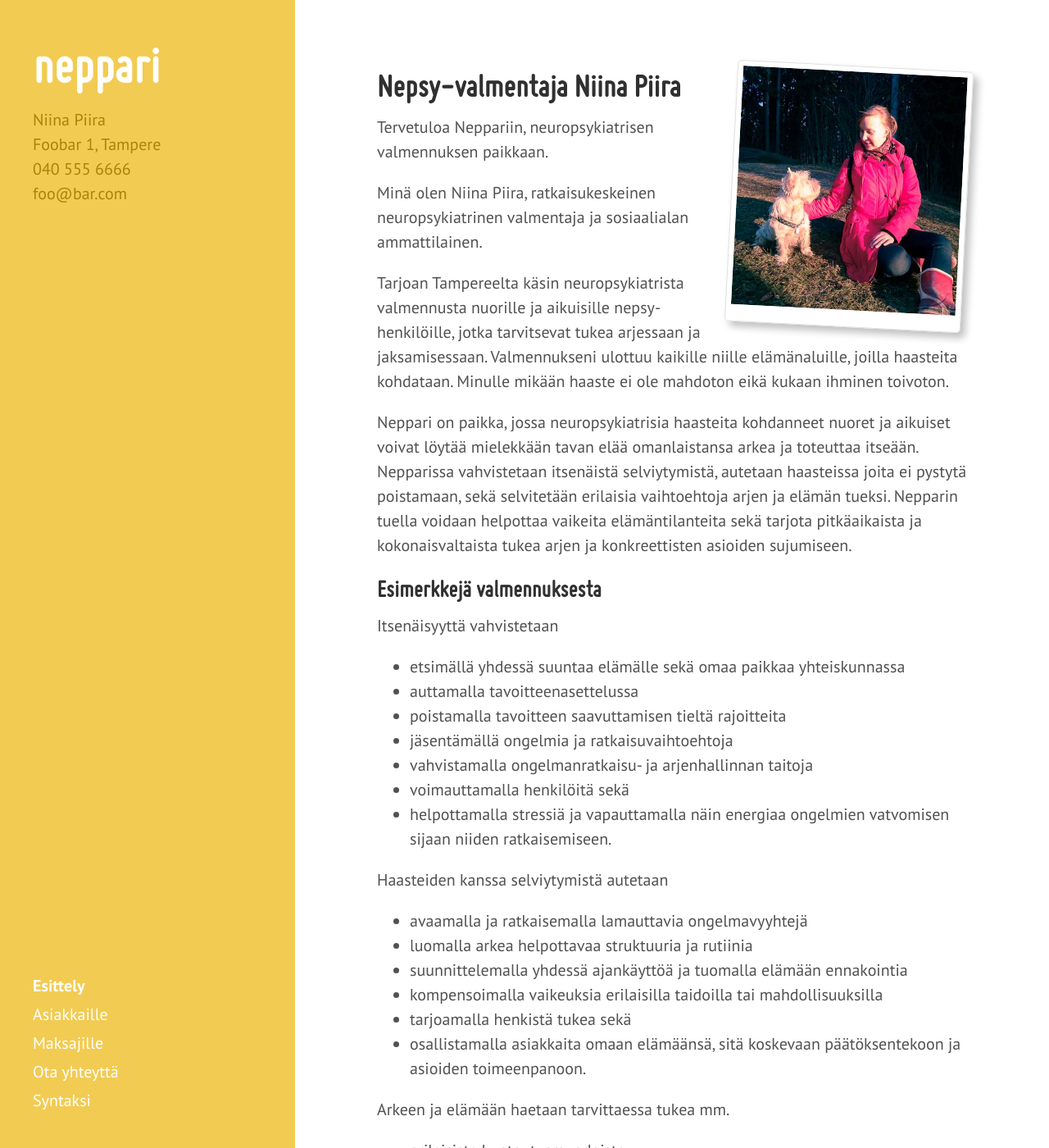
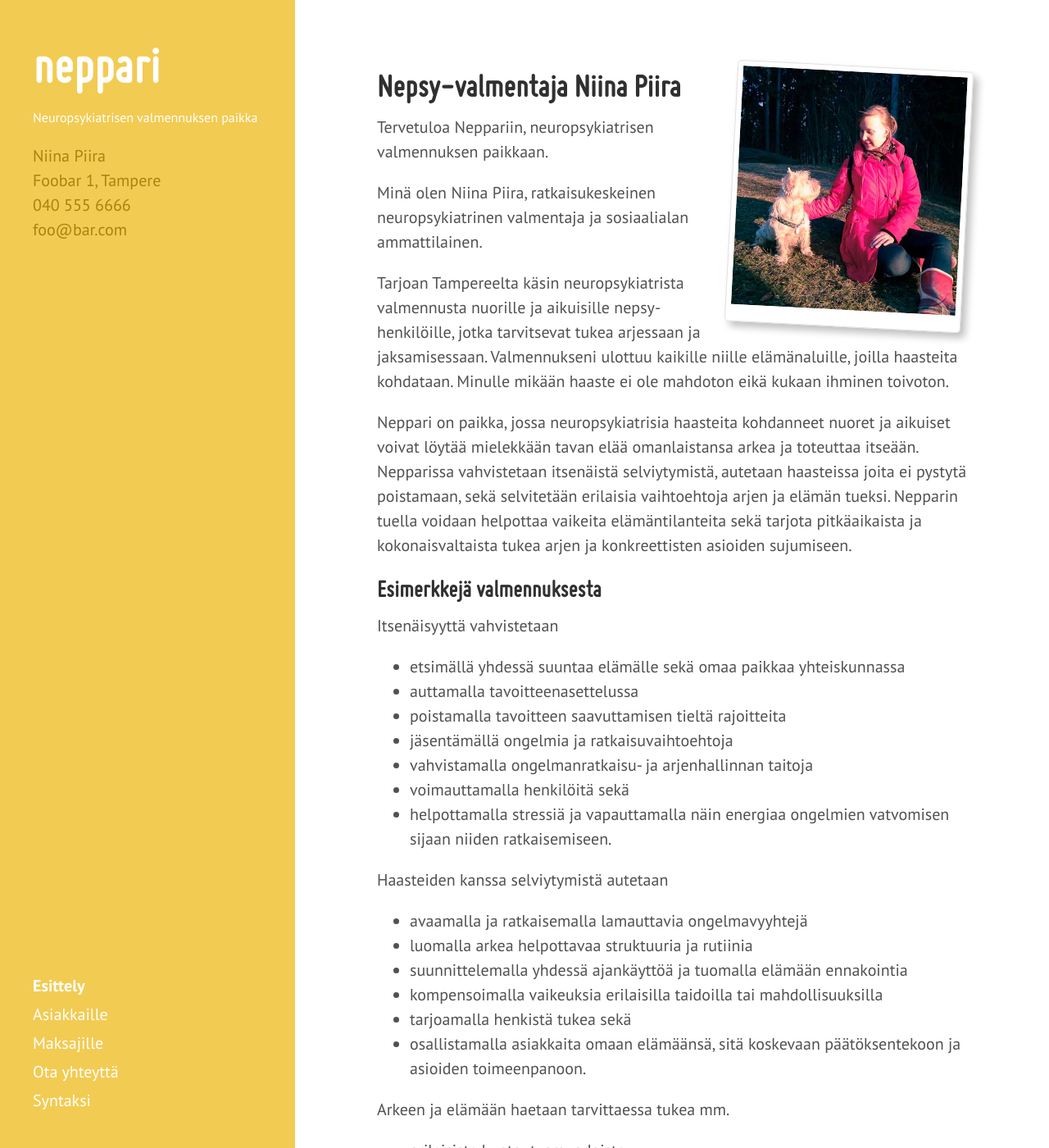
Before and after one commit to niinapiira/neppari.net, a Jekyll site: the page built from index.md, in a window 1280 px wide and 1400 px high. Shown: the whole window at 82% size. Built offline with Jekyll 4.4.1, drawn with Linux system fonts in a browser that asks for light colours; Markdown is read by kramdown in place of the engine named in the settings.

Commit message:
Add tagline to the sidebar

```diff
--- a/_config.yml
+++ b/_config.yml
@@ -8,8 +8,9 @@ relative_permalinks: true
 
 # Setup
 title:            Neppari
-tagline:          'Neuropsykiatrista valmennusta ja ammatillista tukihenkilötoimintaa Tampereella'
-description:      'Neuropsykiatrista valmennusta ja ammatillista tukihenkilötoimintaa Tampereella'
+tagline:          'Neuropsykiatrista valmennusta Tampereella'
+description:      'Neuropsykiatrista valmennusta Tampereella'
+tagline-short:    'Neuropsykiatrisen valmennuksen paikka'
 baseurl:          /
 
 author:
--- a/_includes/sidebar.html
+++ b/_includes/sidebar.html
@@ -7,7 +7,10 @@
           {{ site.title }}
         </a>
       </h1>
-      <p>
+      <p class="small">
+        {{ site.tagline-short }}
+      </p>
+      <p class="faded">
         {{ site.author.name }}<br/>
         {{ site.contact.address }}<br/>
         {{ site.contact.phone }}<br/>
--- a/css/_theme.scss
+++ b/css/_theme.scss
@@ -9,5 +9,9 @@ $accent-color: #F2CB52;
 }
 
 .sidebar {
+	color: white;
+}
+
+.sidebar .faded {
 	color: darken($accent-color, 28%);
 }
--- a/css/_typographic-scales.scss
+++ b/css/_typographic-scales.scss
@@ -51,6 +51,6 @@ h4 {
     font-size: $h4-font-size;
 }
 
-small, .font_small {
+small, .small {
     font-size: $small-font-size;
 }
--- a/css/_typography.scss
+++ b/css/_typography.scss
@@ -1,3 +1,7 @@
 h1, h2, h3, h4, h5, h6 {
 	font-family: "Miso Regular", "Helvetica Neue", "Arial Light", "Arial", sans-serif;
 }
+
+.small {
+	font-size: 0.8em;
+}
```
